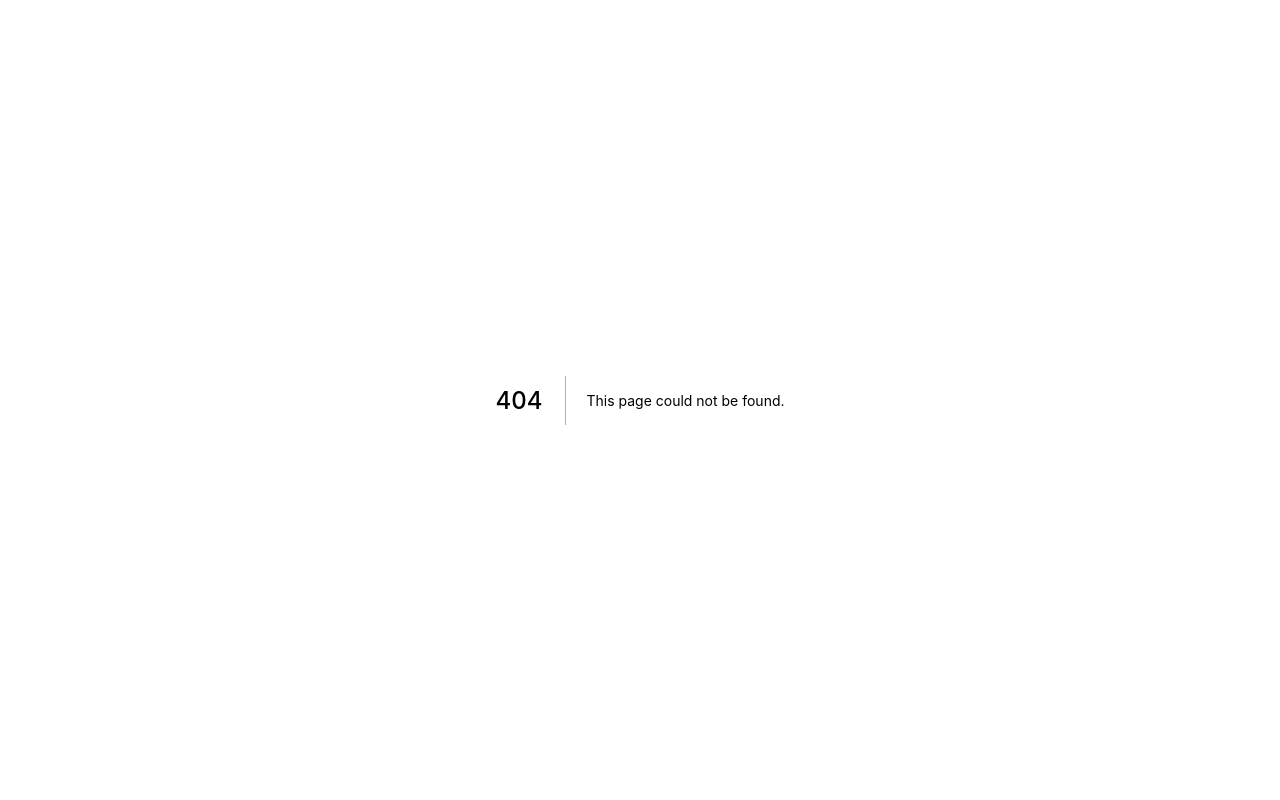
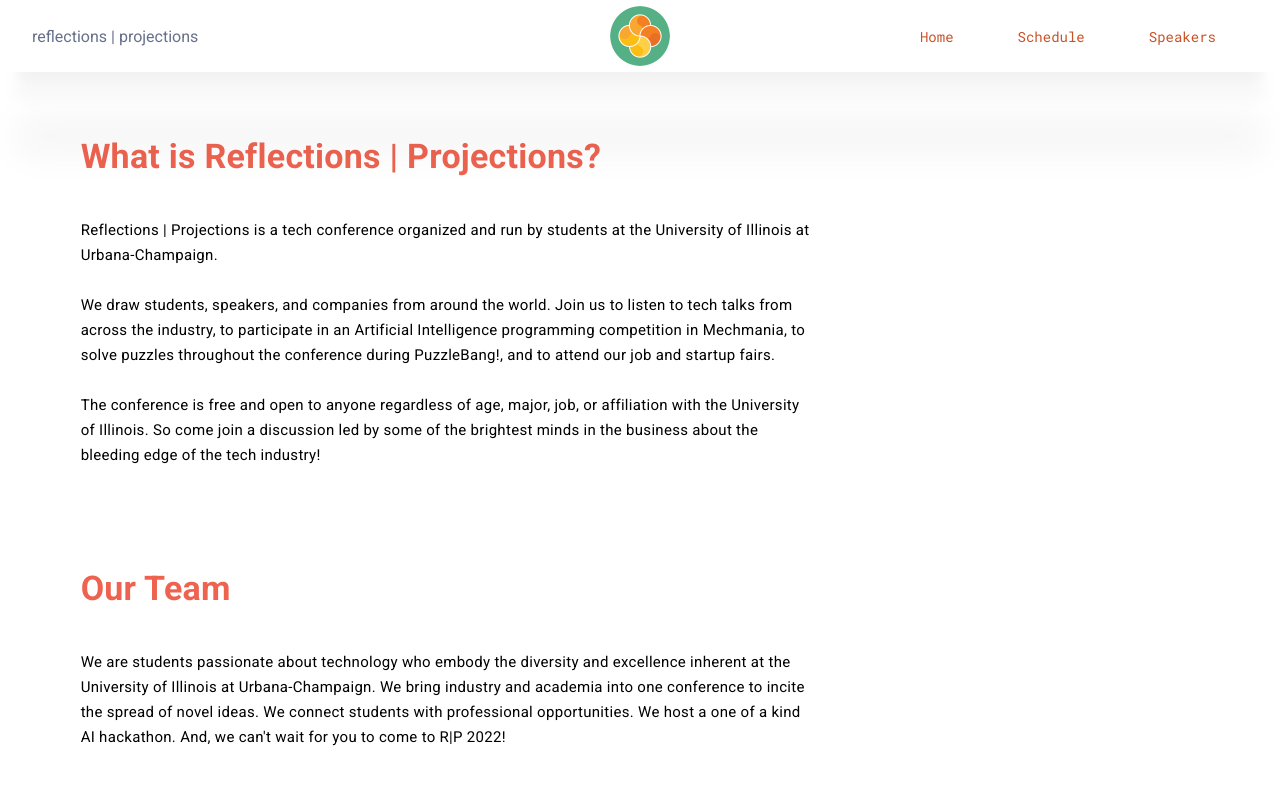
Before and after one commit to ReflectionsProjections/rp2022, a Next.js app: page /about in a window 1280 px wide. Before the commit this address had no page. Shown: the top 800 px of the page. Built offline with nearby package versions, Linux system fonts and the light colour scheme.

Commit message:
Cleanup about page naming/routing

```diff
--- a/components/aboutPage/index.js
+++ b/components/About/index.js
@@ -9,9 +9,9 @@ import AvatarCard from '../ui/AvatarCard';
 import FAQAccordion from './components/FAQAccordion'
 
 // import SpeakerCard from './components/SpeakerCard';
-import styles from './aboutPage.module.scss';
+import styles from './about.module.scss';
 
-const aboutpage = () => {
+const AboutPage = () => {
 
     const ml = "6.3%";
     const textWidth = "57.4%";
@@ -108,4 +108,4 @@ const aboutpage = () => {
   );
 };
 
-export default aboutpage;
+export default AboutPage;
--- a/components/About.js
+++ b/components/Description.js
@@ -7,9 +7,9 @@ import Col from 'react-bootstrap/Col';
 import Section from './Section';
 import styles from './about.module.scss';
 import { Button } from '@mui/material';
-import { useStyles } from './AboutStyles.js'
+import { useStyles } from './DescriptionStyles.js'
 
-/* About Section Styling */
+/* Description Section Styling */
 // const AboutSection = ({ children }) => <div className="pb-4">{children}</div>;
 
 // AboutSection.Title = ({ children }) => (
@@ -18,7 +18,7 @@ import { useStyles } from './AboutStyles.js'
 
 // AboutSection.Body = ({ children }) => <p className={classes.body}>{children}</p>;
 
-export default function About() {
+export default function Description() {
   const classes = useStyles();
   // <Container className={classes.aboutSection}>
   return (
--- a/components/ui/Header.js
+++ b/components/ui/Header.js
@@ -13,7 +13,7 @@ export default function Header({ isHero }) {
     const pagesData = [
         {
             label: 'About',
-            href: '/aboutPage'
+            href: '/about'
         },
         {
             label: 'Schedule',
--- a/pages/aboutPage.js
+++ b/pages/about.js
@@ -1,4 +1,4 @@
-import Aboutpage from '../components/aboutPage/index';
+import AboutPage from '../components/About/index';
 import Nav from '../components/ui/Nav';
 import Head from 'next/head';
 import { Element } from 'react-scroll';
@@ -24,7 +24,7 @@ export default function About() {
         />
       </Head>
       <Nav />
-      <Aboutpage/>
+      <AboutPage/>
     </>
   );
 }
--- a/pages/index.js
+++ b/pages/index.js
@@ -1,6 +1,6 @@
 import Head from 'next/head';
 import FAQ from '../components/FAQ';
-import About from '../components/About';
+import Description from '../components/Description';
 
 import styles from '../styles/Landing.module.scss';
 import useGetStaticData from '../services/useGetStaticData';
@@ -39,7 +39,7 @@ export default function Index() {
           </a>
         </main> */}
 
-        <About name="about" />
+        <Description name="about" />
         {/* <FAQ faqData={faqSection ?? { sections: [] }} />
         {sponsors && <SponsorSection sponsors={sponsors} />}
 
```
Also changed, not shown: components/About/about.module.scss (renamed from components/aboutPage/aboutPage.module.scss), components/About/components/FAQAccordion.js (renamed from components/aboutPage/components/FAQAccordion.js), components/About/components/FAQAccordion.module.scss (renamed from components/aboutPage/components/FAQAccordion.module.scss), components/DescriptionStyles.js (renamed from components/AboutStyles.js).
